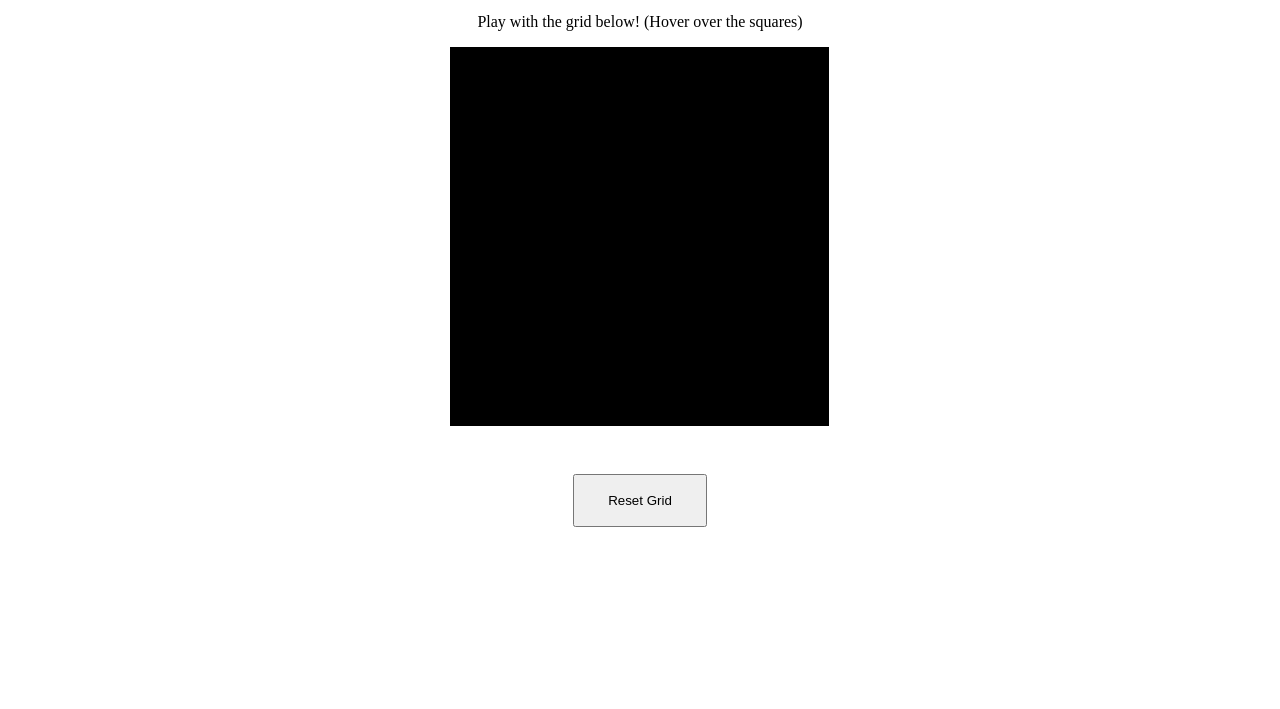
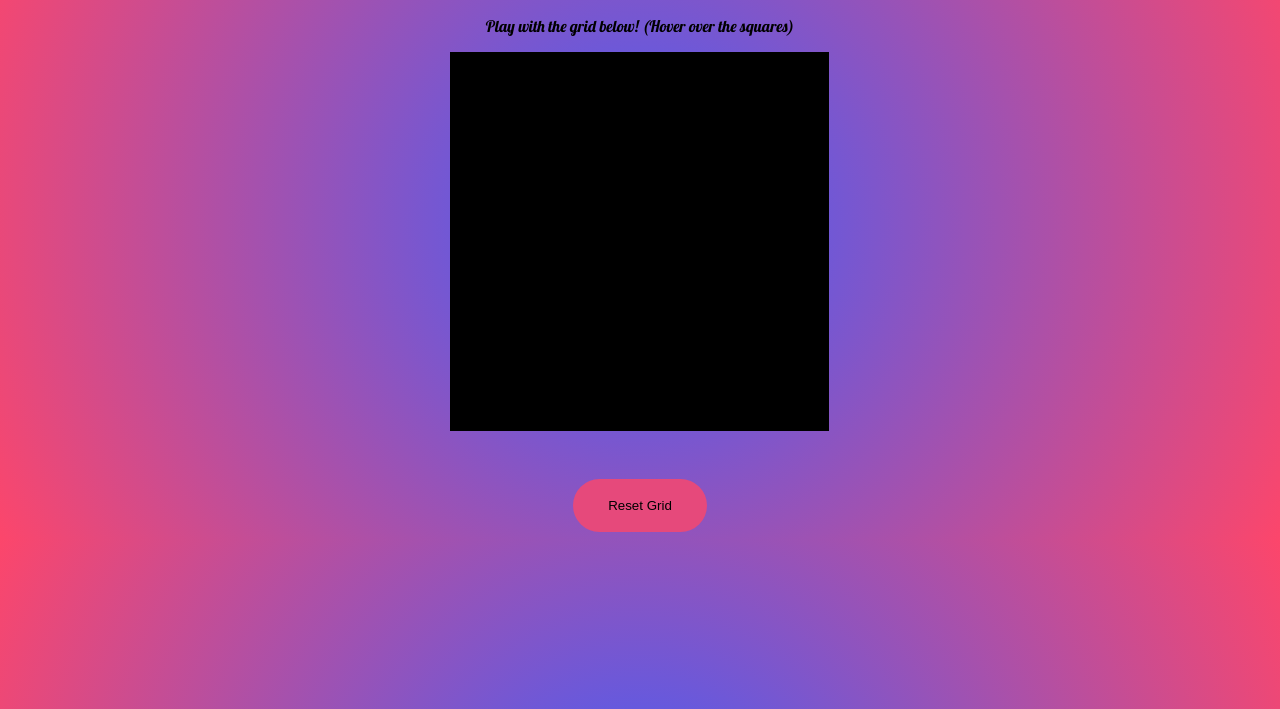
Before and after one commit to armandopartida0/etch-a-sketch, a plain HTML site: page index.html in a window 1280 px wide. Shown: the part 91-800 px from the top of the page. Drawn offline with Linux system fonts and the light colour scheme.

Commit message:
Basic functionality done, time for styling! * Its pretty basic right now, but its better than nothing

```diff
--- a/css/index.css
+++ b/css/index.css
@@ -1,5 +1,11 @@
 :root {
     --square-size: 0;
+}
+
+body {
+    font-family: 'Lobster', cursive;
+    background: rgb(63,94,251);
+    background: radial-gradient(circle, rgba(63,94,251,1) 0%, rgba(252,70,107,1) 100%);
 }
 
 /* Styling for the header and small text */
@@ -32,6 +38,14 @@
 .etch-bottom-btn {
     width: 10em;
     height: 4em;
+    border-radius: 2em;
+    text-decoration: none;
+    background-color: #e6497b;
+    border: none;
+}
+
+.etch-bottom-btn:hover {
+    background-color: #b3395f;
 }
 
 /* Styling for each grid square */
--- a/index.html
+++ b/index.html
@@ -6,6 +6,9 @@
     <meta name="viewport" content="width=device-width, initial-scale=1.0">
     <title>Etch-A-Sketch</title>
     <link rel="stylesheet" href="css/index.css">
+    <link rel="preconnect" href="https://fonts.googleapis.com">
+    <link rel="preconnect" href="https://fonts.gstatic.com" crossorigin>
+    <link href="https://fonts.googleapis.com/css2?family=Lobster&display=swap" rel="stylesheet">
     <script src="js/index.js" defer></script>
 </head>
 <body>
```
